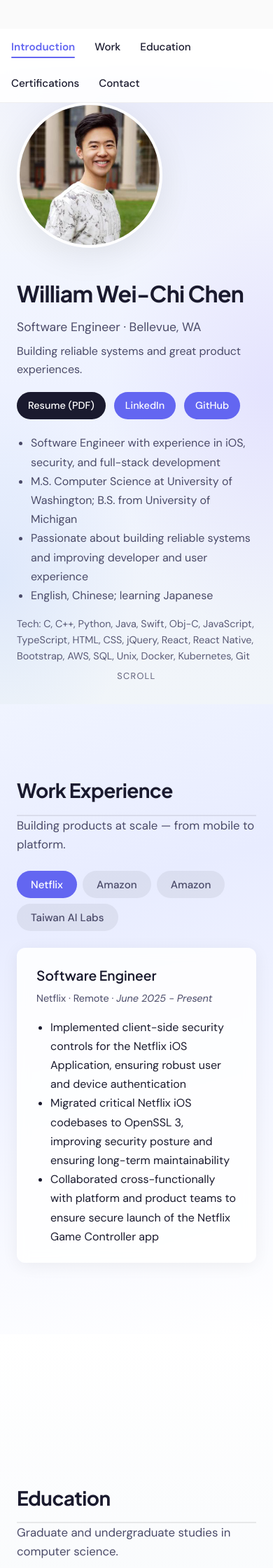
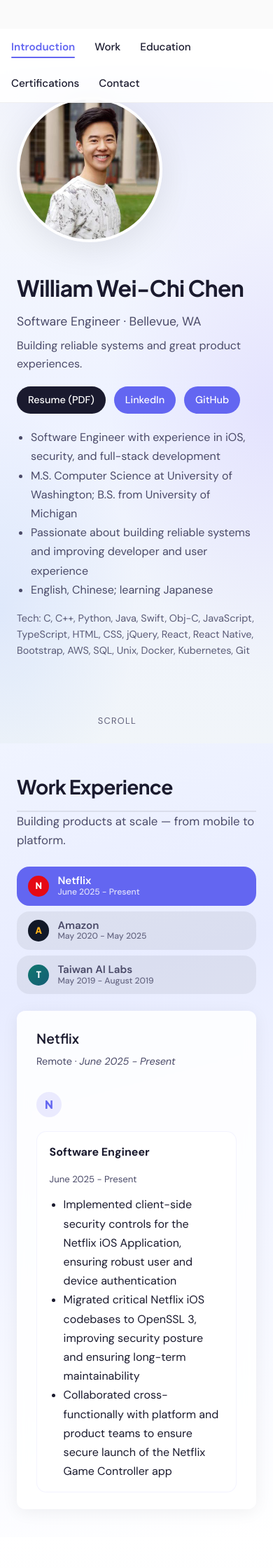
Before and after one commit to wxllchxn/wxllchxn.github.io, a Jekyll site: the page built from index.md, in a window 390 px wide. Shown: the top 2240 px of the page at 70% size. Built offline with Jekyll 4.4.1, drawn with Linux system fonts in a browser that asks for light colours; some of the changed text lies outside the part shown.

Commit message:
Updated work/education/cert styling

```diff
--- a/_data/certifications.yml
+++ b/_data/certifications.yml
@@ -1,5 +1,11 @@
 - name: AWS Certified Developer - Associate
+  provider: Amazon Web Services
   date: March 2022
+  icon_key: aws
+  icon_label: aws
 
 - name: Java SE7 - Oracle Certified Associate
+  provider: Oracle
   date: Sept 2017
+  icon_key: java
+  icon_label: java
--- a/_data/education.yml
+++ b/_data/education.yml
@@ -3,9 +3,13 @@
   location: Seattle, WA
   dates: "2024 - Present"
   gpa: "4.00/4.00"
+  icon_key: uw
+  icon_label: W
 
 - degree: B.S., Computer Science
   school: University of Michigan
   location: Ann Arbor, MI
   dates: "2018 - 2021"
   gpa: "3.67/4.00"
+  icon_key: umich
+  icon_label: M
--- a/_data/experience.yml
+++ b/_data/experience.yml
@@ -1,36 +1,45 @@
-- title: Software Engineer
-  company: Netflix
+- company: Netflix
+  icon_key: netflix
+  icon_label: N
   location: Remote
-  dates: June 2025 - Present
-  bullets:
-    - Implemented client-side security controls for the Netflix iOS Application, ensuring robust user and device authentication
-    - Migrated critical Netflix iOS codebases to OpenSSL 3, improving security posture and ensuring long-term maintainability
-    - Collaborated cross-functionally with platform and product teams to ensure secure launch of the Netflix Game Controller app
+  button_dates: June 2025 - Present
+  roles:
+    - title: Software Engineer
+      dates: June 2025 - Present
+      bullets:
+        - Implemented client-side security controls for the Netflix iOS Application, ensuring robust user and device authentication
+        - Migrated critical Netflix iOS codebases to OpenSSL 3, improving security posture and ensuring long-term maintainability
+        - Collaborated cross-functionally with platform and product teams to ensure secure launch of the Netflix Game Controller app
 
-- title: Software Development Engineer II / I
-  company: Amazon
+- company: Amazon
+  icon_key: amazon
+  icon_label: a
   location: Bellevue, WA
-  dates: Sept 2021 - May 2025
-  bullets:
-    - Designed, implemented and launched features using Swift and Obj-C for Amazon Flex, the tier-1 driver delivery app used by Amazon delivery drivers globally
-    - Overhauled package search mechanisms with patented label innovation, improving driver stop-level package search time by 16 minutes, saving 300 million dollars per year
-    - Championed app-wide architecture migration, reducing data model complexity and consolidating multi-platform business logic
-    - Worked with drivers in the field and responded to multiple high severity events, directly identifying and addressing crucial customer pain points
+  button_dates: May 2020 - May 2025
+  roles:
+    - title: Software Development Engineer II / I
+      dates: Sept 2021 - May 2025
+      bullets:
+        - Designed, implemented and launched features using Swift and Obj-C for Amazon Flex, the tier-1 driver delivery app used by Amazon delivery drivers globally
+        - Overhauled package search mechanisms with patented label innovation, improving driver stop-level package search time by 16 minutes, saving 300 million dollars per year
+        - Championed app-wide architecture migration, reducing data model complexity and consolidating multi-platform business logic
+        - Worked with drivers in the field and responded to multiple high severity events, directly identifying and addressing crucial customer pain points
+    - title: Software Development Engineer Intern
+      dates: May 2020 - July 2020
+      bullets:
+        - Implemented Package Scanning innovations on Amazon Flex, reducing on-road help requests by 15% with anticipated savings of 1.3 million dollars per year
+        - Developed multiple testable, modular components adhering to MVC paradigm
+        - Achieved 80% code coverage in newly implemented features
 
-- title: Software Development Engineer Intern
-  company: Amazon
-  location: Bellevue, WA
-  dates: May 2020 - July 2020
-  bullets:
-    - Implemented Package Scanning innovations on Amazon Flex, reducing on-road help requests by 15% with anticipated savings of 1.3 million dollars per year
-    - Developed multiple testable, modular components adhering to MVC paradigm
-    - Achieved 80% code coverage in newly implemented features
-
-- title: Artificial Intelligence Systems Engineering Intern
-  company: Taiwan AI Labs
+- company: Taiwan AI Labs
+  icon_key: tailabs
+  icon_label: T
   location: Taipei, Taiwan
-  dates: May 2019 - August 2019
-  bullets:
-    - Improved segmentation and pre-processing of medical CV models, which identify diseases from CT/MRI scans
-    - Built a React/NodeJS/MySQL/Orthanc web system with LDAP login for displaying model outputs of image masks
-    - Developed an automatic testing infrastructure for computer vision models using Typescript, Kubernetes, Docker and GitLab CI/CD
+  button_dates: May 2019 - August 2019
+  roles:
+    - title: Artificial Intelligence Systems Engineering Intern
+      dates: May 2019 - August 2019
+      bullets:
+        - Improved segmentation and pre-processing of medical CV models, which identify diseases from CT/MRI scans
+        - Built a React/NodeJS/MySQL/Orthanc web system with LDAP login for displaying model outputs of image masks
+        - Developed an automatic testing infrastructure for computer vision models using Typescript, Kubernetes, Docker and GitLab CI/CD
--- a/_sass/site.scss
+++ b/_sass/site.scss
@@ -90,6 +90,14 @@ body.site-body {
 
 // --- Hero / Introduction section ---
 #introduction.page-section {
+  .section-inner {
+    min-height: 100vh;
+    display: flex;
+    flex-direction: column;
+    justify-content: center;
+    padding-bottom: 1.5rem;
+  }
+
   &::before {
     content: "";
     position: absolute;
@@ -196,10 +204,10 @@ body.site-body {
   }
 
   .scroll-hint {
-    position: absolute;
-    bottom: 1.5rem;
-    left: 50%;
-    transform: translateX(-50%);
+    position: static;
+    margin-top: auto;
+    padding-top: 1.5rem;
+    align-self: center;
     font-size: 0.8rem;
     color: $color-text-muted;
     letter-spacing: 0.1em;
@@ -314,26 +322,78 @@ body.site-body {
 }
 
 #work .tab-buttons button {
-  padding: 0.6rem 1.25rem;
+  padding: 0.75rem 1rem;
   border: none;
   background: rgba(0, 0, 0, 0.06);
   color: $color-text-muted;
   cursor: pointer;
-  border-radius: 999px;
+  border-radius: 18px;
   font-size: 0.95rem;
   font-family: $font-body;
   font-weight: 500;
-  transition: background $transition, color $transition;
+  transition: background $transition, color $transition, transform $transition;
+  display: flex;
+  align-items: center;
+  gap: 0.75rem;
+  text-align: left;
 }
 
 #work .tab-buttons button:hover {
   background: rgba(0, 0, 0, 0.1);
   color: $color-text;
+  transform: translateY(-1px);
 }
 
 #work .tab-buttons button[aria-selected="true"] {
   background: $color-accent;
   color: #fff;
+}
+
+.work-tab-icon {
+  width: 1.9rem;
+  height: 1.9rem;
+  border-radius: 999px;
+  display: inline-flex;
+  align-items: center;
+  justify-content: center;
+  flex-shrink: 0;
+  font-family: $font-display;
+  font-size: 0.8rem;
+  font-weight: 800;
+  line-height: 1;
+  text-transform: uppercase;
+  background: rgba(255, 255, 255, 0.75);
+  color: $color-text;
+}
+
+.work-tab-icon-netflix {
+  background: #e50914;
+  color: #fff;
+}
+
+.work-tab-icon-amazon {
+  background: #111827;
+  color: #ffb11a;
+}
+
+.work-tab-icon-tailabs {
+  background: linear-gradient(135deg, #0f766e, #155e75);
+  color: #fff;
+}
+
+.work-tab-copy {
+  display: flex;
+  flex-direction: column;
+  line-height: 1.15;
+}
+
+.work-tab-company {
+  font-weight: 600;
+}
+
+.work-tab-dates {
+  font-size: 0.76rem;
+  opacity: 0.8;
 }
 
 #work .tab-panel {
@@ -351,6 +411,28 @@ body.site-body {
   font-weight: 600;
 }
 
+.tab-panel-header {
+  display: flex;
+  align-items: flex-start;
+  justify-content: space-between;
+  gap: 1rem;
+  margin-bottom: 1.25rem;
+}
+
+.work-panel-badge {
+  min-width: 2.25rem;
+  height: 2.25rem;
+  border-radius: 999px;
+  display: inline-flex;
+  align-items: center;
+  justify-content: center;
+  background: rgba(99, 102, 241, 0.12);
+  color: $color-accent;
+  font-family: $font-display;
+  font-weight: 800;
+  text-transform: uppercase;
+}
+
 #work .work-meta {
   margin: 0 0 1rem 0;
   color: $color-text-muted;
@@ -361,6 +443,38 @@ body.site-body {
   margin: 0;
   padding-left: 1.25rem;
   line-height: 1.7;
+}
+
+.work-role-list {
+  display: grid;
+  gap: 1rem;
+}
+
+.work-role-card {
+  padding: 1rem 1.1rem;
+  background: rgba(255, 255, 255, 0.72);
+  border: 1px solid rgba(99, 102, 241, 0.08);
+  border-radius: 14px;
+}
+
+.work-role-topline {
+  display: flex;
+  align-items: baseline;
+  justify-content: space-between;
+  gap: 1rem;
+  margin-bottom: 0.75rem;
+}
+
+.work-role-topline h4 {
+  margin: 0;
+  font-size: 1rem;
+  font-weight: 700;
+}
+
+.work-role-dates {
+  color: $color-text-muted;
+  font-size: 0.82rem;
+  white-space: nowrap;
 }
 
 // --- Education (card-style + background) ---
@@ -378,11 +492,13 @@ body.site-body {
 
 .education-item {
   margin-bottom: 1.5rem;
-  padding: 1.25rem 1.5rem;
   background: $color-card-bg;
   border-radius: $radius;
   box-shadow: $shadow;
   transition: box-shadow $transition, transform $transition;
+  display: grid;
+  grid-template-columns: 88px 1fr;
+  overflow: hidden;
 }
 
 .education-item:hover {
@@ -392,6 +508,44 @@ body.site-body {
 
 .education-item p {
   margin: 0.25rem 0;
+}
+
+.rail-card-body {
+  padding: 1.25rem 1.5rem;
+}
+
+.rail-icon {
+  display: flex;
+  align-items: center;
+  justify-content: center;
+  min-height: 100%;
+  font-family: $font-display;
+  font-size: 1.8rem;
+  font-weight: 800;
+  letter-spacing: -0.03em;
+  text-transform: uppercase;
+  color: #fff;
+}
+
+.rail-icon-uw {
+  background: linear-gradient(180deg, #4b2e83, #7656b3);
+}
+
+.rail-icon-umich {
+  background: linear-gradient(180deg, #00274c, #0a4d86);
+  color: #ffcb05;
+}
+
+.rail-icon-aws {
+  background: linear-gradient(180deg, #111827, #1f2937);
+  color: #ffb11a;
+  font-size: 1.1rem;
+}
+
+.rail-icon-java {
+  background: linear-gradient(180deg, #b45309, #ea580c);
+  color: #fff7ed;
+  font-size: 1rem;
 }
 
 .edu-meta {
@@ -412,19 +566,12 @@ body.site-body {
   }
 }
 
-.cert-list {
-  margin: 0;
-  padding-left: 1.25rem;
-  line-height: 2;
+.certification-item .rail-card-body p:first-child {
+  margin-top: 0;
 }
 
-.cert-list li {
-  padding: 0.5rem 0;
-  border-bottom: 1px solid rgba(0, 0, 0, 0.06);
-}
-
-.cert-list li:last-child {
-  border-bottom: none;
+.certification-item .rail-card-body p:last-child {
+  margin-bottom: 0;
 }
 
 // --- Contact (accent section) ---
@@ -477,6 +624,26 @@ body.site-body {
   box-shadow: 0 8px 24px rgba(0, 0, 0, 0.15);
 }
 
+@media (max-width: 720px) {
+  #work .tab-buttons button {
+    width: 100%;
+  }
+
+  .tab-panel-header,
+  .work-role-topline {
+    flex-direction: column;
+    align-items: flex-start;
+  }
+
+  .education-item {
+    grid-template-columns: 68px 1fr;
+  }
+
+  .rail-icon {
+    font-size: 1.25rem;
+  }
+}
+
 // --- Footer ---
 .site-footer {
   padding: 1.5rem 1rem;
--- a/index.md
+++ b/index.md
@@ -36,19 +36,40 @@ title: William Wei-Chi Chen
     <p class="section-tagline">Building products at scale — from mobile to platform.</p>
     <div class="work-tabs" role="tablist" aria-label="Work experience">
       <div class="tab-buttons">
-        {% for exp in site.data.experience %}
-        <button type="button" role="tab" aria-selected="{% if forloop.first %}true{% else %}false{% endif %}" aria-controls="panel-{{ forloop.index0 }}" id="tab-{{ forloop.index0 }}" data-tab-index="{{ forloop.index0 }}">{{ exp.company }}</button>
+        {% for company in site.data.experience %}
+        <button type="button" role="tab" aria-selected="{% if forloop.first %}true{% else %}false{% endif %}" aria-controls="panel-{{ forloop.index0 }}" id="tab-{{ forloop.index0 }}" data-tab-index="{{ forloop.index0 }}">
+          <span class="work-tab-icon work-tab-icon-{{ company.icon_key }}">{{ company.icon_label }}</span>
+          <span class="work-tab-copy">
+            <span class="work-tab-company">{{ company.company }}</span>
+            <span class="work-tab-dates">{{ company.button_dates }}</span>
+          </span>
+        </button>
         {% endfor %}
       </div>
-      {% for exp in site.data.experience %}
+      {% for company in site.data.experience %}
       <div role="tabpanel" id="panel-{{ forloop.index0 }}" class="tab-panel" {% unless forloop.first %}hidden{% endunless %}>
-        <h3>{{ exp.title }}</h3>
-        <p class="work-meta">{{ exp.company }} · {{ exp.location }} · <em>{{ exp.dates }}</em></p>
-        <ul>
-          {% for bullet in exp.bullets %}
-          <li>{{ bullet }}</li>
+        <div class="tab-panel-header">
+          <div>
+            <h3>{{ company.company }}</h3>
+            <p class="work-meta">{{ company.location }} · <em>{{ company.button_dates }}</em></p>
+          </div>
+          <span class="work-panel-badge">{{ company.icon_label }}</span>
+        </div>
+        <div class="work-role-list">
+          {% for role in company.roles %}
+          <article class="work-role-card">
+            <div class="work-role-topline">
+              <h4>{{ role.title }}</h4>
+              <span class="work-role-dates">{{ role.dates }}</span>
+            </div>
+            <ul>
+              {% for bullet in role.bullets %}
+              <li>{{ bullet }}</li>
+              {% endfor %}
+            </ul>
+          </article>
           {% endfor %}
-        </ul>
+        </div>
       </div>
       {% endfor %}
     </div>
@@ -61,8 +82,11 @@ title: William Wei-Chi Chen
     <p class="section-tagline">Graduate and undergraduate studies in computer science.</p>
     {% for edu in site.data.education %}
     <div class="education-item">
-      <p><strong>{{ edu.degree }}</strong> — {{ edu.school }}</p>
-      <p class="edu-meta"><em>{{ edu.dates }}</em> · {{ edu.location }} · GPA {{ edu.gpa }}</p>
+      <div class="rail-icon rail-icon-{{ edu.icon_key }}">{{ edu.icon_label }}</div>
+      <div class="rail-card-body">
+        <p><strong>{{ edu.degree }}</strong> — {{ edu.school }}</p>
+        <p class="edu-meta"><em>{{ edu.dates }}</em> · {{ edu.location }} · GPA {{ edu.gpa }}</p>
+      </div>
     </div>
     {% endfor %}
   </div>
@@ -72,11 +96,15 @@ title: William Wei-Chi Chen
   <div class="section-inner">
     <h2>Certifications</h2>
     <p class="section-tagline">Continuous learning and industry credentials.</p>
-    <ul class="cert-list">
-      {% for cert in site.data.certifications %}
-      <li><strong>{{ cert.name }}</strong> ({{ cert.date }})</li>
-      {% endfor %}
-    </ul>
+    {% for cert in site.data.certifications %}
+    <div class="education-item certification-item">
+      <div class="rail-icon rail-icon-{{ cert.icon_key }}">{{ cert.icon_label }}</div>
+      <div class="rail-card-body">
+        <p><strong>{{ cert.name }}</strong></p>
+        <p class="edu-meta">{{ cert.provider }} · <em>{{ cert.date }}</em></p>
+      </div>
+    </div>
+    {% endfor %}
   </div>
 </section>
 
```
Also changed, not shown: README.md.
